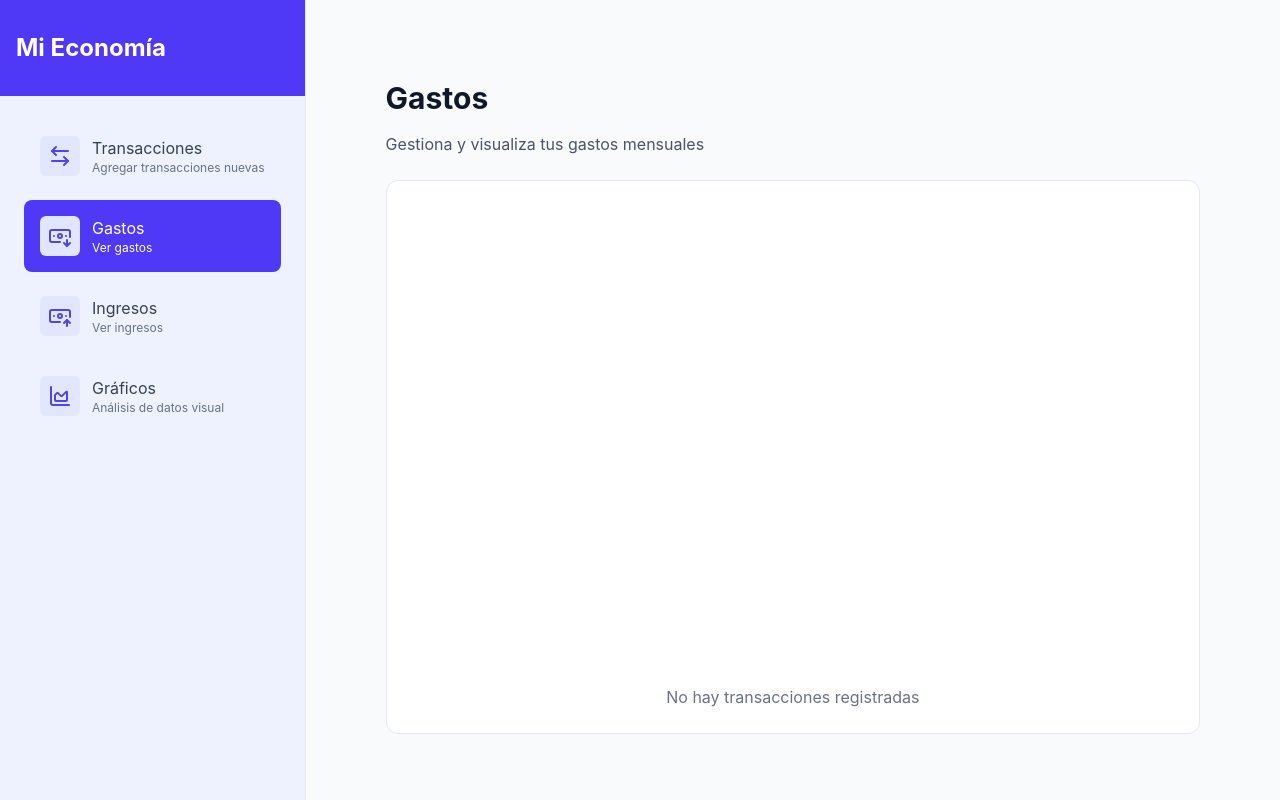
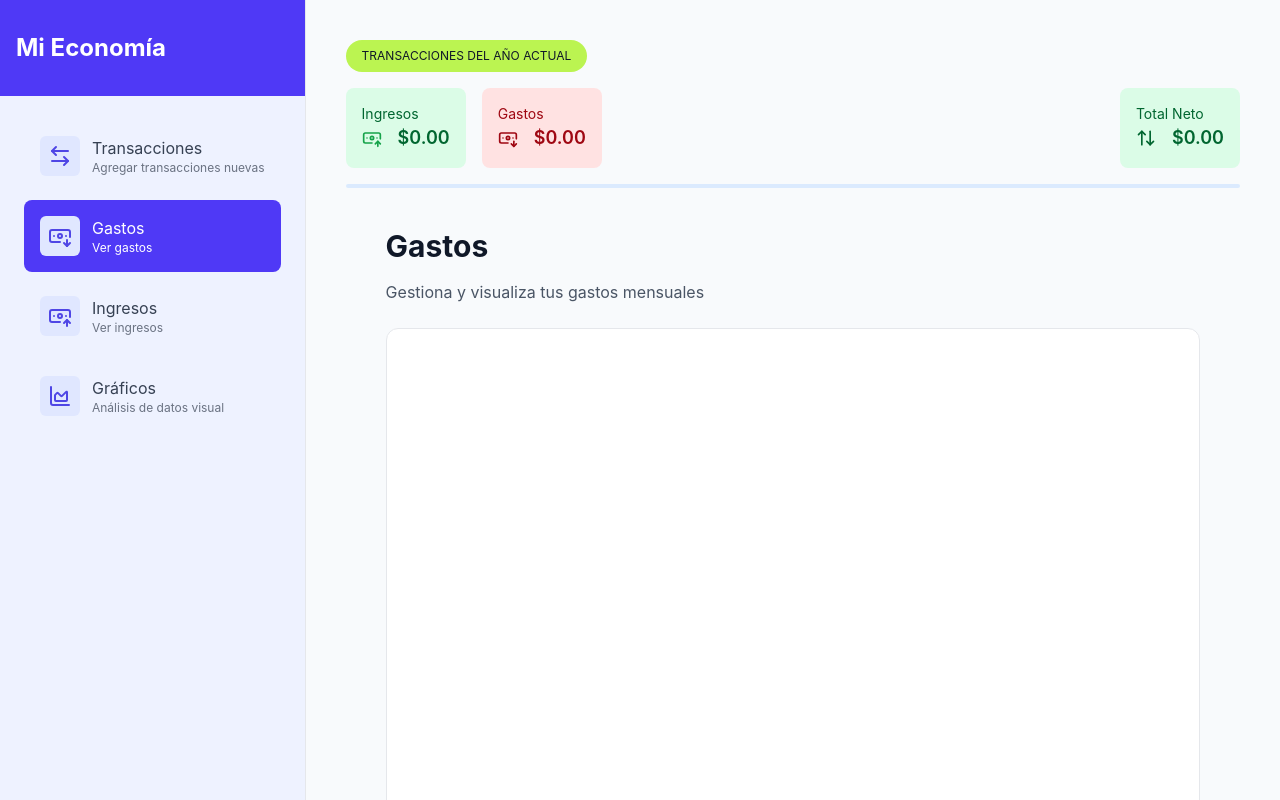
Before and after one commit to fjmg84/handle-my-economy, a Next.js app: page /dashboard/gastos in a window 1280 px wide. Built offline with nearby package versions, Linux system fonts and the light colour scheme.

Commit message:
feat: add TransactionsDisplay component for displaying current year's income and expenses

```diff
--- a/components/dashboard/DashboardLayout.tsx
+++ b/components/dashboard/DashboardLayout.tsx
@@ -1,6 +1,7 @@
 import { ReactNode } from "react";
 
 import Nav from "../shares/Nav";
+import TransactionsDisplay from "../shares/TransactionsDisplay";
 
 export default function DashboardLayout({ children }: { children: ReactNode }) {
   return (
@@ -10,7 +11,10 @@ export default function DashboardLayout({ children }: { children: ReactNode }) {
 
       {/* Main Content */}
       <div className="flex-1 flex flex-col overflow-hidden bg-slate-50">
-        <div className="flex-1 overflow-auto p-10">{children}</div>
+        <div className="flex-1 overflow-auto p-10">
+          <TransactionsDisplay />
+          {children}
+        </div>
       </div>
     </div>
   );
--- /dev/null
+++ b/components/shares/TransactionsDisplay.tsx
@@ -0,0 +1,91 @@
+"use client";
+
+import useFinanceHook from "@/stores/useFinanceHook";
+import { ArrowUpDown, BanknoteArrowDown, BanknoteArrowUp } from "lucide-react";
+
+function TransactionsDisplay() {
+  const { incomes, expenses } = useFinanceHook();
+
+  let incomeTotal = 0;
+  incomes.forEach((income) => {
+    const incomeDate = new Date(income.createdAt || "");
+    const today = new Date().getFullYear();
+
+    if (incomeDate.getFullYear() === today) {
+      return (incomeTotal += income.amount);
+    }
+  });
+
+  let expenseTotal = 0;
+  expenses.forEach((expense) => {
+    const expenseDate = new Date(expense.createdAt || "");
+    const today = new Date().getFullYear();
+
+    if (expenseDate.getFullYear() === today) {
+      return (expenseTotal += expense.amount);
+    }
+  });
+
+  const netTotal = incomeTotal - expenseTotal;
+  const colorNetTotal = netTotal >= 0 ? "text-green-800" : "text-red-800";
+  const bgColorNetTotal = netTotal >= 0 ? "bg-green-100" : "bg-red-100";
+  const iconColorNetTotal = netTotal >= 0 ? "#016630" : "#9f0712";
+
+  return (
+    <div className="flex flex-col gap-4">
+      <h2 className="text-xs bg-lime-300 px-4 py-2 rounded-full w-max uppercase">
+        Transacciones del año actual
+      </h2>
+
+      <div className="space-y-4 flex flex-col md:flex-row md:space-x-4 md:space-y-0 justify-between">
+        <div className="flex gap-4">
+          <div className="p-4 bg-green-100 rounded-lg">
+            <p className="text-sm text-green-800">Ingresos</p>
+            <div className="flex justify-center gap-4 items-center">
+              <BanknoteArrowUp color="#16a34a" size={20} />
+
+              <p className="text-lg font-semibold text-green-800">
+                {new Intl.NumberFormat("en-US", {
+                  style: "currency",
+                  currency: "USD",
+                }).format(incomeTotal)}
+              </p>
+            </div>
+          </div>
+
+          <div className="p-4 bg-red-100 rounded-lg">
+            <p className="text-sm text-red-800">Gastos</p>
+            <div className="flex justify-center gap-4 items-center">
+              <BanknoteArrowDown color="#9f0712" size={20} />
+
+              <p className="text-lg font-semibold text-red-800">
+                {new Intl.NumberFormat("en-US", {
+                  style: "currency",
+                  currency: "USD",
+                }).format(expenseTotal)}
+              </p>
+            </div>
+          </div>
+        </div>
+
+        <div className={`p-4 ${bgColorNetTotal} rounded-lg`}>
+          <p className={`text-sm ${colorNetTotal}`}>Total Neto</p>
+
+          <div className="flex justify-center gap-4 items-center">
+            <ArrowUpDown color={iconColorNetTotal} size={20} />
+            <p className={`text-lg font-semibold ${colorNetTotal}`}>
+              {new Intl.NumberFormat("en-US", {
+                style: "currency",
+                currency: "USD",
+              }).format(netTotal)}
+            </p>
+          </div>
+        </div>
+      </div>
+
+      <div className=" p-0.5 bg-blue-100 rounded-full" />
+    </div>
+  );
+}
+
+export default TransactionsDisplay;
```
